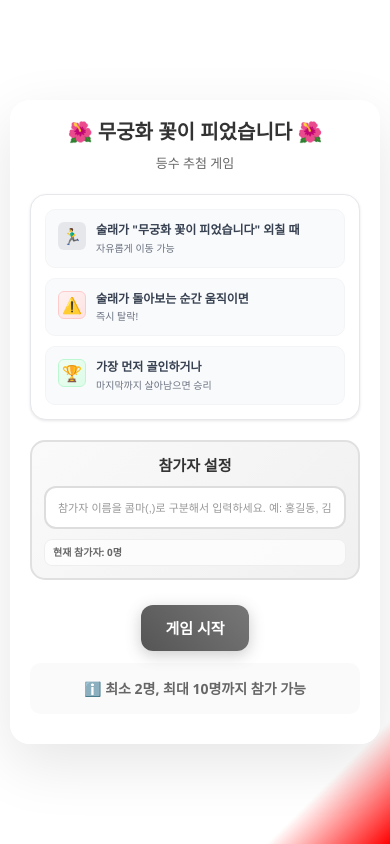
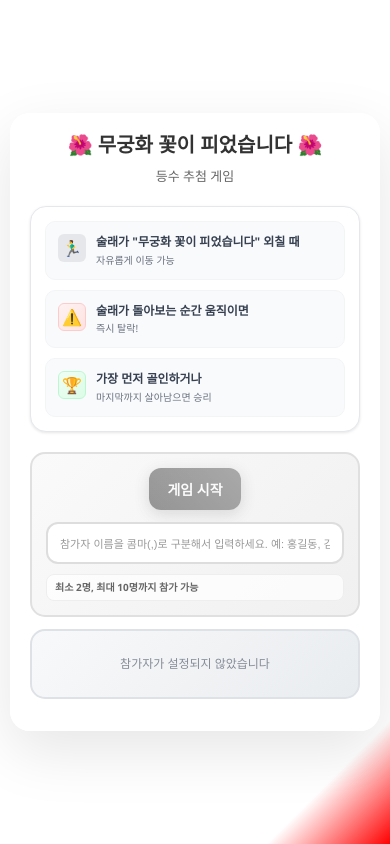
Before and after one commit to 95hyun/mugunghwa, a React (Create React App) app: page / in a window 390 px wide. Built offline with nearby package versions, Linux system fonts and the light colour scheme.

Commit message:
fix : HomePage UI/UX 개선
- 세로 공간 확보위해서 게임 시작 버튼 재배치
- 참가자 미리보기 섹션 위치 재배치 등

```diff
--- a/src/pages/HomePage.css
+++ b/src/pages/HomePage.css
@@ -153,6 +153,14 @@
   border: 2px solid #e0e0e0;
 }
 
+/* 게임 시작 버튼 컴테이너 */
+.game-start-button-container {
+  display: flex;
+  justify-content: center;
+  align-items: center;
+  margin-bottom: 16px;
+}
+
 /* 참가자 입력 컴테이너 */
 .player-input-container {
   width: 100%;
@@ -224,12 +232,7 @@
   border-left: 4px solid #666;
 }
 
-.actions {
-  display: flex;
-  justify-content: center;
-  margin: 25px 0 20px 0;
-  padding: 0 20px;
-}
+/* 기존 actions 스타일 제거 */
 
 .game-info {
   text-align: center;
@@ -589,10 +592,31 @@
 /* 참가자 미리보기 섹션 */
 .player-preview-section {
   margin: 20px 0;
-  padding: 20px;
+  padding: 16px;
   background: linear-gradient(135deg, #f8f9fa 0%, #e9ecef 100%);
   border-radius: 15px;
   border: 2px solid #dee2e6;
+  height: 100px;
+  overflow: hidden;
+  display: flex;
+  align-items: center;
+}
+
+/* 빈 상태 스타일 */
+.empty-preview {
+  display: flex;
+  align-items: center;
+  justify-content: center;
+  width: 100%;
+  height: 100%;
+}
+
+.empty-text {
+  color: #6b7280;
+  font-size: 14px;
+  font-weight: 500;
+  text-align: center;
+  opacity: 0.8;
 }
 
 .player-preview-list {
@@ -600,10 +624,12 @@
   flex-direction: row;
   overflow-x: auto;
   gap: 16px;
-  padding: 12px 0;
-  margin-bottom: 20px;
+  padding: 0;
+  width: 100%;
+  height: 100%;
+  align-items: center;
   scrollbar-width: none;
-  justify-content: center;
+  justify-content: flex-start;
 }
 
 .player-preview-list::-webkit-scrollbar {
@@ -611,44 +637,47 @@
 }
 
 .player-preview-card {
-  min-width: 80px;
-  max-width: 120px;
+  min-width: 72px;
+  max-width: 72px;
+  height: 68px;
   background: #f8f8f8;
   border-radius: 12px;
   display: flex;
   flex-direction: column;
   align-items: center;
-  padding: 8px 6px;
+  justify-content: center;
+  padding: 4px;
   box-shadow: 0 2px 8px rgba(0,0,0,0.06);
   flex-shrink: 0;
 }
 
 .player-preview-number {
-  font-size: 13px;
+  font-size: 11px;
   font-weight: bold;
   color: #888;
-  margin-bottom: 4px;
+  margin-bottom: 2px;
+  line-height: 1;
 }
 
 .player-preview-image {
-  width: 40px;
-  height: 40px;
-  margin-bottom: 4px;
+  width: 32px;
+  height: 32px;
+  margin-bottom: 2px;
   will-change: transform;
   transform: translateZ(0);
 }
 
 .player-preview-name {
-  font-size: 12px;
+  font-size: 10px;
   color: #fff;
-  border-radius: 6px;
-  padding: 2px 6px;
-  margin-top: 2px;
+  border-radius: 4px;
+  padding: 1px 4px;
   text-align: center;
   max-width: 100%;
   overflow: hidden;
   text-overflow: ellipsis;
   white-space: nowrap;
+  line-height: 1.2;
 }
 
 /* 기존 게임 규칙 스타일 제거 */
@@ -692,13 +721,41 @@
   }
 
   .player-preview-section {
-    padding: 15px;
+    padding: 12px;
+    margin: 15px 0;
+    height: 80px;
+  }
+
+  .player-preview-card {
+    min-width: 60px;
+    max-width: 60px;
+    height: 56px;
+  }
+
+  .player-preview-image {
+    width: 28px;
+    height: 28px;
+  }
+
+  .player-preview-number {
+    font-size: 10px;
+  }
+
+  .player-preview-name {
+    font-size: 9px;
+  }
+
+  .empty-text {
+    font-size: 13px;
+  }
+
+  .players-section {
+    padding: 16px;
     margin: 15px 0;
   }
 
-  .players-section {
-    padding: 15px;
-    margin: 15px 0;
+  .game-start-button-container {
+    margin-bottom: 14px;
   }
 
   .player-input-container input {
@@ -781,13 +838,41 @@
   }
 
   .player-preview-section {
-    padding: 12px;
+    padding: 10px;
+    margin: 12px 0;
+    height: 70px;
+  }
+
+  .player-preview-card {
+    min-width: 56px;
+    max-width: 56px;
+    height: 50px;
+  }
+
+  .player-preview-image {
+    width: 24px;
+    height: 24px;
+  }
+
+  .player-preview-number {
+    font-size: 9px;
+  }
+
+  .player-preview-name {
+    font-size: 8px;
+  }
+
+  .empty-text {
+    font-size: 12px;
+  }
+
+  .players-section {
+    padding: 14px;
     margin: 12px 0;
   }
 
-  .players-section {
-    padding: 12px;
-    margin: 12px 0;
+  .game-start-button-container {
+    margin-bottom: 12px;
   }
 
   .player-input-container input {
--- a/src/pages/HomePage.tsx
+++ b/src/pages/HomePage.tsx
@@ -162,44 +162,23 @@ const HomePage: React.FC = () => {
           </div>
         </motion.div>
 
-        {/* 2. 참가자 미리보기 섭션 */}
-        {players.length > 0 && (
-          <motion.div
-            className="player-preview-section"
-            initial={{ opacity: 0, y: 10 }}
-            animate={{ opacity: 1, y: 0 }}
-            transition={{ duration: 0.3 }}
-          >
-            <h3 className="section-title">참가자 미리보기</h3>
-            <div className="player-preview-list">
-              {players.map((player, idx) => (
-                <div key={player.id} className="player-preview-card">
-                  <div className="player-preview-number">{idx + 1}</div>
-                  <img
-                    src={`/character/running_man_${runningAnimation}.png`}
-                    alt={`${player.name} 아바타`}
-                    className="player-preview-image"
-                  />
-                  <div
-                    className="player-preview-name"
-                    style={{ backgroundColor: player.color }}
-                  >
-                    {player.name}
-                  </div>
-                </div>
-              ))}
-            </div>
-          </motion.div>
-        )}
-
-        {/* 3. 참가자 설정 섭션 */}
+        {/* 2. 참가자 설정 섭션 */}
         <motion.div
           className="players-section"
           initial={{ opacity: 0, y: 10 }}
           animate={{ opacity: 1, y: 0 }}
           transition={{ delay: 0.8 }}
         >
-          <h3 className="section-title">참가자 설정</h3>
+          <div className="game-start-button-container">
+            <Button
+              onClick={startGame}
+              variant="primary"
+              size="medium"
+              disabled={players.length < 2}
+            >
+              게임 시작
+            </Button>
+          </div>
 
           <div className="player-input-container">
             <Input
@@ -209,7 +188,7 @@ const HomePage: React.FC = () => {
               maxLength={200}
             />
             <div className="input-guide">
-              <span className="guide-text">현재 참가자: {players.length}명</span>
+              <span className="guide-text">최소 2명, 최대 10명까지 참가 가능</span>
               {players.length > 0 && (
                 <span className="player-list-preview">
                   {players.map(p => p.name).join(', ')}
@@ -229,31 +208,41 @@ const HomePage: React.FC = () => {
           )}
         </motion.div>
 
-        {/* 4. 게임 시작 버튼 */}
+        {/* 3. 참가자 미리보기 섭션 - 항상 표시 */}
         <motion.div
-          className="actions"
+          className="player-preview-section"
           initial={{ opacity: 0, y: 10 }}
           animate={{ opacity: 1, y: 0 }}
-          transition={{ delay: 1.2 }}
+          transition={{ duration: 0.3 }}
         >
-          <Button
-            onClick={startGame}
-            variant="primary"
-            size="large"
-          >
-            게임 시작
-          </Button>
+
+          {players.length > 0 ? (
+            <div className="player-preview-list">
+              {players.map((player, idx) => (
+                <div key={player.id} className="player-preview-card">
+                  <div className="player-preview-number">{idx + 1}</div>
+                  <img
+                    src={`/character/running_man_${runningAnimation}.png`}
+                    alt={`${player.name} 아바타`}
+                    className="player-preview-image"
+                  />
+                  <div
+                    className="player-preview-name"
+                    style={{ backgroundColor: player.color }}
+                  >
+                    {player.name}
+                  </div>
+                </div>
+              ))}
+            </div>
+          ) : (
+            <div className="empty-preview">
+              <span className="empty-text">참가자가 설정되지 않았습니다</span>
+            </div>
+          )}
         </motion.div>
 
-        {/* 5. 안내 문구 */}
-        <motion.div
-          className="game-info"
-          initial={{ opacity: 0 }}
-          animate={{ opacity: 1 }}
-          transition={{ delay: 1.4 }}
-        >
-          <p>ℹ️ 최소 2명, 최대 10명까지 참가 가능</p>
-        </motion.div>
+
       </motion.div>
     </div>
   );
```
